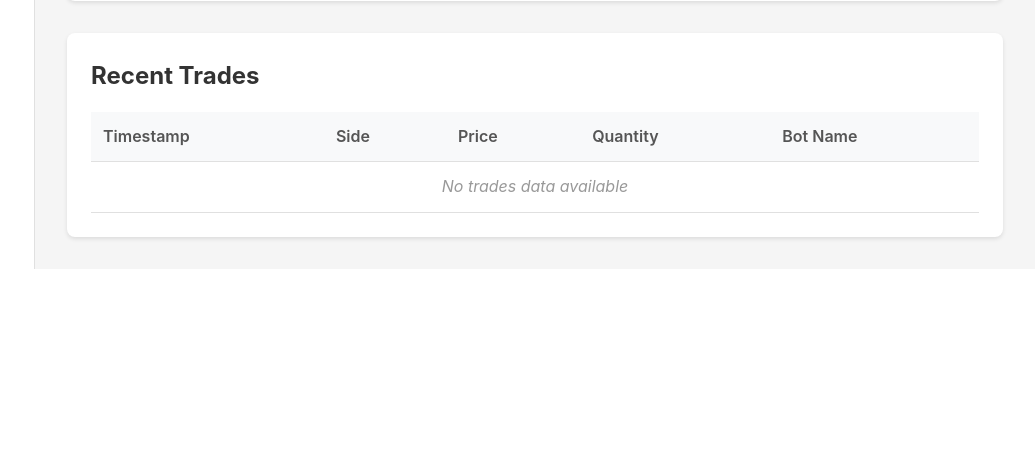
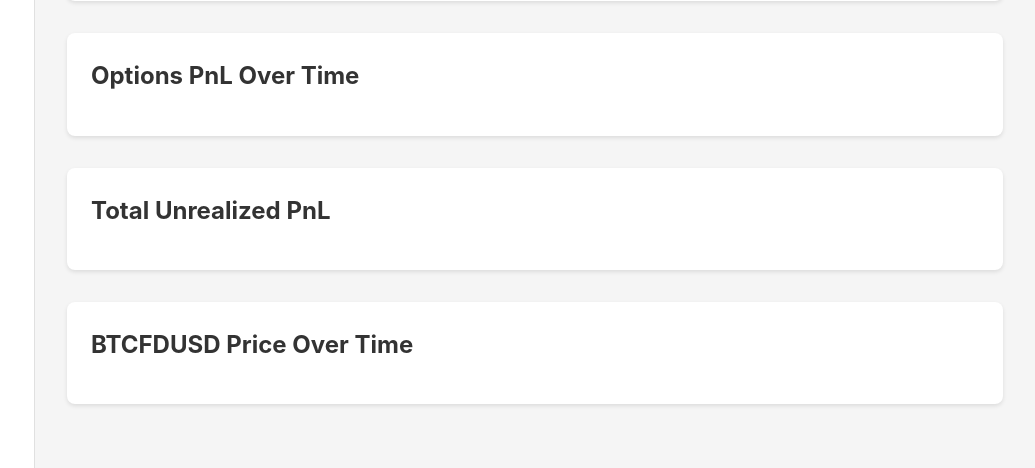
Before and after one commit to alonzo151/gridder, a Flask app: template templates/dashboard.html in a window 1280 px wide. Shown: the part 871-1339 px from the top of the page, without its empty margins (245-1280 px from the left). Before the commit the page ends 1140 px from the top, so only its background shows below. Run offline with Flask 3, Linux system fonts and the light colour scheme; the template is opened without the code that fills it, so the values that code supplies are empty; parts of the project's set-up code (start-up, migrations or seed data) failed here and were passed over; some libraries are stand-ins or nearby versions.

Commit message:
Add options PnL, total unrealized PnL, and BTCFDUSD price charts
- Add get_options_pnl_data(), get_total_unrealized_pnl_data(), get_price_data() methods to UIDataReader
- Add /api/options-pnl, /api/total-pnl, /api/price-data API endpoints
- Replace recent trades table with three new chart containers
- Add JavaScript chart rendering for options PnL (call/put), total PnL, and price data
- Remove updateRecentTradesTable() method and related code
- Maintain existing bot filtering and auto-refresh functionality

All charts tested and working correctly with proper data visualization.

Co-Authored-By: Alon Ohayon <ohayonal3@gmail.com>

```diff
--- a/app.py
+++ b/app.py
@@ -102,5 +102,81 @@ def api_stats():
         logger.error(f"Error getting stats: {e}")
         return jsonify({'error': 'Failed to load stats'}), 500
 
+@app.route('/api/options-pnl')
+def api_options_pnl():
+    if not require_auth():
+        return jsonify({'error': 'Unauthorized'}), 401
+
+    try:
+        bot_name = request.args.get('bot_name')
+        if bot_name == '':
+            bot_name = None
+
+        options_df = data_reader.get_options_pnl_data(bot_name)
+
+        data = []
+        for _, row in options_df.iterrows():
+            data.append({
+                'timestamp': row['timestamp'].isoformat(),
+                'call_unrealized_pnl': float(row['call_unrealized_pnl']),
+                'put_unrealized_pnl': float(row['put_unrealized_pnl']),
+                'bot_name': row['bot_name']
+            })
+
+        return jsonify({'data': data})
+    except Exception as e:
+        logger.error(f"Error getting options PnL: {e}")
+        return jsonify({'error': 'Failed to load options PnL'}), 500
+
+@app.route('/api/total-pnl')
+def api_total_pnl():
+    if not require_auth():
+        return jsonify({'error': 'Unauthorized'}), 401
+
+    try:
+        bot_name = request.args.get('bot_name')
+        if bot_name == '':
+            bot_name = None
+
+        total_pnl_df = data_reader.get_total_unrealized_pnl_data(bot_name)
+
+        data = []
+        for _, row in total_pnl_df.iterrows():
+            data.append({
+                'timestamp': row['timestamp'].isoformat(),
+                'total_unrealized_pnl': float(row['total_unrealized_pnl']),
+                'bot_name': row['bot_name']
+            })
+
+        return jsonify({'data': data})
+    except Exception as e:
+        logger.error(f"Error getting total PnL: {e}")
+        return jsonify({'error': 'Failed to load total PnL'}), 500
+
+@app.route('/api/price-data')
+def api_price_data():
+    if not require_auth():
+        return jsonify({'error': 'Unauthorized'}), 401
+
+    try:
+        bot_name = request.args.get('bot_name')
+        if bot_name == '':
+            bot_name = None
+
+        price_df = data_reader.get_price_data(bot_name)
+
+        data = []
+        for _, row in price_df.iterrows():
+            data.append({
+                'timestamp': row['timestamp'].isoformat(),
+                'price': float(row['price']),
+                'bot_name': row['bot_name']
+            })
+
+        return jsonify({'data': data})
+    except Exception as e:
+        logger.error(f"Error getting price data: {e}")
+        return jsonify({'error': 'Failed to load price data'}), 500
+
 if __name__ == '__main__':
-    app.run(debug=True, host='0.0.0.0', port=5001)
+    app.run(debug=True, host='0.0.0.0', port=5000)
--- a/static/js/dashboard.js
+++ b/static/js/dashboard.js
@@ -69,7 +69,10 @@ class GridderDashboard {
         try {
             await Promise.all([
                 this.loadTradesData(),
-                this.loadStatsData()
+                this.loadStatsData(),
+                this.loadOptionsPnlData(),
+                this.loadTotalPnlData(),
+                this.loadPriceData()
             ]);
 
             this.updateLastUpdatedTime();
@@ -86,7 +89,6 @@ class GridderDashboard {
 
             if (data.trades) {
                 this.updateTradingChart(data.trades);
-                this.updateRecentTradesTable(data.trades);
             }
         } catch (error) {
             console.error('Error loading trades data:', error);
@@ -181,30 +183,146 @@ class GridderDashboard {
         Plotly.newPlot('trading-chart', traces, layout, config);
     }
 
-    updateRecentTradesTable(trades) {
-        const tbody = document.getElementById('recent-trades-body');
+    async loadOptionsPnlData() {
+        try {
+            const url = this.selectedBot ? `/api/options-pnl?bot_name=${encodeURIComponent(this.selectedBot)}` : '/api/options-pnl';
+            const response = await fetch(url);
+            const data = await response.json();
 
-        if (!trades || trades.length === 0) {
-            tbody.innerHTML = '<tr><td colspan="5" class="no-data">No trades data available</td></tr>';
+            if (data.data) {
+                this.updateOptionsPnlChart(data.data);
+            }
+        } catch (error) {
+            console.error('Error loading options PnL data:', error);
+        }
+    }
+
+    async loadTotalPnlData() {
+        try {
+            const url = this.selectedBot ? `/api/total-pnl?bot_name=${encodeURIComponent(this.selectedBot)}` : '/api/total-pnl';
+            const response = await fetch(url);
+            const data = await response.json();
+
+            if (data.data) {
+                this.updateTotalPnlChart(data.data);
+            }
+        } catch (error) {
+            console.error('Error loading total PnL data:', error);
+        }
+    }
+
+    async loadPriceData() {
+        try {
+            const url = this.selectedBot ? `/api/price-data?bot_name=${encodeURIComponent(this.selectedBot)}` : '/api/price-data';
+            const response = await fetch(url);
+            const data = await response.json();
+
+            if (data.data) {
+                this.updatePriceChart(data.data);
+            }
+        } catch (error) {
+            console.error('Error loading price data:', error);
+        }
+    }
+
+    updateOptionsPnlChart(data) {
+        if (!data || data.length === 0) {
+            const chartDiv = document.getElementById('options-pnl-chart');
+            chartDiv.innerHTML = '<div style="text-align: center; padding: 2rem; color: #999;">No options PnL data available yet.</div>';
             return;
         }
 
-        const recentTrades = trades.slice(-10).reverse();
+        const traces = [
+            {
+                x: data.map(item => new Date(item.timestamp)),
+                y: data.map(item => item.call_unrealized_pnl),
+                mode: 'lines+markers',
+                marker: { color: 'blue', size: 6 },
+                line: { color: 'blue', width: 2 },
+                name: 'Call Option PnL',
+                hovertemplate: '<b>Call PnL</b><br>Time: %{x}<br>PnL: $%{y:.2f}<extra></extra>'
+            },
+            {
+                x: data.map(item => new Date(item.timestamp)),
+                y: data.map(item => item.put_unrealized_pnl),
+                mode: 'lines+markers',
+                marker: { color: 'orange', size: 6 },
+                line: { color: 'orange', width: 2 },
+                name: 'Put Option PnL',
+                hovertemplate: '<b>Put PnL</b><br>Time: %{x}<br>PnL: $%{y:.2f}<extra></extra>'
+            }
+        ];
 
-        tbody.innerHTML = recentTrades.map(trade => {
-            const timestamp = new Date(trade.timestamp).toLocaleString();
-            const sideClass = trade.side === 'BUY' ? 'buy-side' : 'sell-side';
+        const layout = {
+            title: 'Options PnL Over Time',
+            xaxis: { title: 'Time', type: 'date' },
+            yaxis: { title: 'PnL (FDUSD)' },
+            hovermode: 'closest',
+            showlegend: true,
+            margin: { l: 60, r: 30, t: 60, b: 60 }
+        };
 
-            return `
-                <tr>
-                    <td>${timestamp}</td>
-                    <td><span class="${sideClass}">${trade.side}</span></td>
-                    <td>$${trade.price.toFixed(2)}</td>
-                    <td>${trade.quantity.toFixed(6)}</td>
-                    <td>${trade.bot_name}</td>
-                </tr>
-            `;
-        }).join('');
+        const config = { responsive: true, displayModeBar: true, modeBarButtonsToRemove: ['pan2d', 'lasso2d', 'select2d'] };
+        Plotly.newPlot('options-pnl-chart', traces, layout, config);
+    }
+
+    updateTotalPnlChart(data) {
+        if (!data || data.length === 0) {
+            const chartDiv = document.getElementById('total-pnl-chart');
+            chartDiv.innerHTML = '<div style="text-align: center; padding: 2rem; color: #999;">No total PnL data available yet.</div>';
+            return;
+        }
+
+        const traces = [{
+            x: data.map(item => new Date(item.timestamp)),
+            y: data.map(item => item.total_unrealized_pnl),
+            mode: 'lines+markers',
+            marker: { color: 'purple', size: 6 },
+            line: { color: 'purple', width: 2 },
+            name: 'Total Unrealized PnL',
+            hovertemplate: '<b>Total PnL</b><br>Time: %{x}<br>PnL: $%{y:.2f}<extra></extra>'
+        }];
+
+        const layout = {
+            title: 'Total Unrealized PnL Over Time',
+            xaxis: { title: 'Time', type: 'date' },
+            yaxis: { title: 'PnL (FDUSD)' },
+            hovermode: 'closest',
+            showlegend: true,
+            margin: { l: 60, r: 30, t: 60, b: 60 }
+        };
+
+        const config = { responsive: true, displayModeBar: true, modeBarButtonsToRemove: ['pan2d', 'lasso2d', 'select2d'] };
+        Plotly.newPlot('total-pnl-chart', traces, layout, config);
+    }
+
+    updatePriceChart(data) {
+        if (!data || data.length === 0) {
+            const chartDiv = document.getElementById('price-chart');
+            chartDiv.innerHTML = '<div style="text-align: center; padding: 2rem; color: #999;">No price data available yet.</div>';
+            return;
+        }
+
+        const traces = [{
+            x: data.map(item => new Date(item.timestamp)),
+            y: data.map(item => item.price),
+            mode: 'lines',
+            line: { color: 'green', width: 2 },
+            name: 'BTCFDUSD Price',
+            hovertemplate: '<b>BTCFDUSD</b><br>Time: %{x}<br>Price: $%{y:.2f}<extra></extra>'
+        }];
+
+        const layout = {
+            title: 'BTCFDUSD Price Over Time',
+            xaxis: { title: 'Time', type: 'date' },
+            yaxis: { title: 'Price (FDUSD)' },
+            hovermode: 'closest',
+            showlegend: true,
+            margin: { l: 60, r: 30, t: 60, b: 60 }
+        };
+
+        const config = { responsive: true, displayModeBar: true, modeBarButtonsToRemove: ['pan2d', 'lasso2d', 'select2d'] };
+        Plotly.newPlot('price-chart', traces, layout, config);
     }
 
     updateStatsCards(stats) {
--- a/templates/dashboard.html
+++ b/templates/dashboard.html
@@ -78,27 +78,22 @@
                 <div id="trading-chart"></div>
             </div>
 
-            <!-- Recent Trades Table -->
-            <div class="table-container">
-                <h2>Recent Trades</h2>
-                <div class="table-wrapper">
-                    <table id="recent-trades-table">
-                        <thead>
-                            <tr>
-                                <th>Timestamp</th>
-                                <th>Side</th>
-                                <th>Price</th>
-                                <th>Quantity</th>
-                                <th>Bot Name</th>
-                            </tr>
-                        </thead>
-                        <tbody id="recent-trades-body">
-                            <tr>
-                                <td colspan="5" class="no-data">No trades data available</td>
-                            </tr>
-                        </tbody>
-                    </table>
-                </div>
+            <!-- Options PnL Chart -->
+            <div class="chart-container">
+                <h2>Options PnL Over Time</h2>
+                <div id="options-pnl-chart"></div>
+            </div>
+
+            <!-- Total Unrealized PnL Chart -->
+            <div class="chart-container">
+                <h2>Total Unrealized PnL</h2>
+                <div id="total-pnl-chart"></div>
+            </div>
+
+            <!-- BTCFDUSD Price Chart -->
+            <div class="chart-container">
+                <h2>BTCFDUSD Price Over Time</h2>
+                <div id="price-chart"></div>
             </div>
         </main>
     </div>
```
Also changed, not shown: src/ui_data_reader.py (+64 -0 lines).
